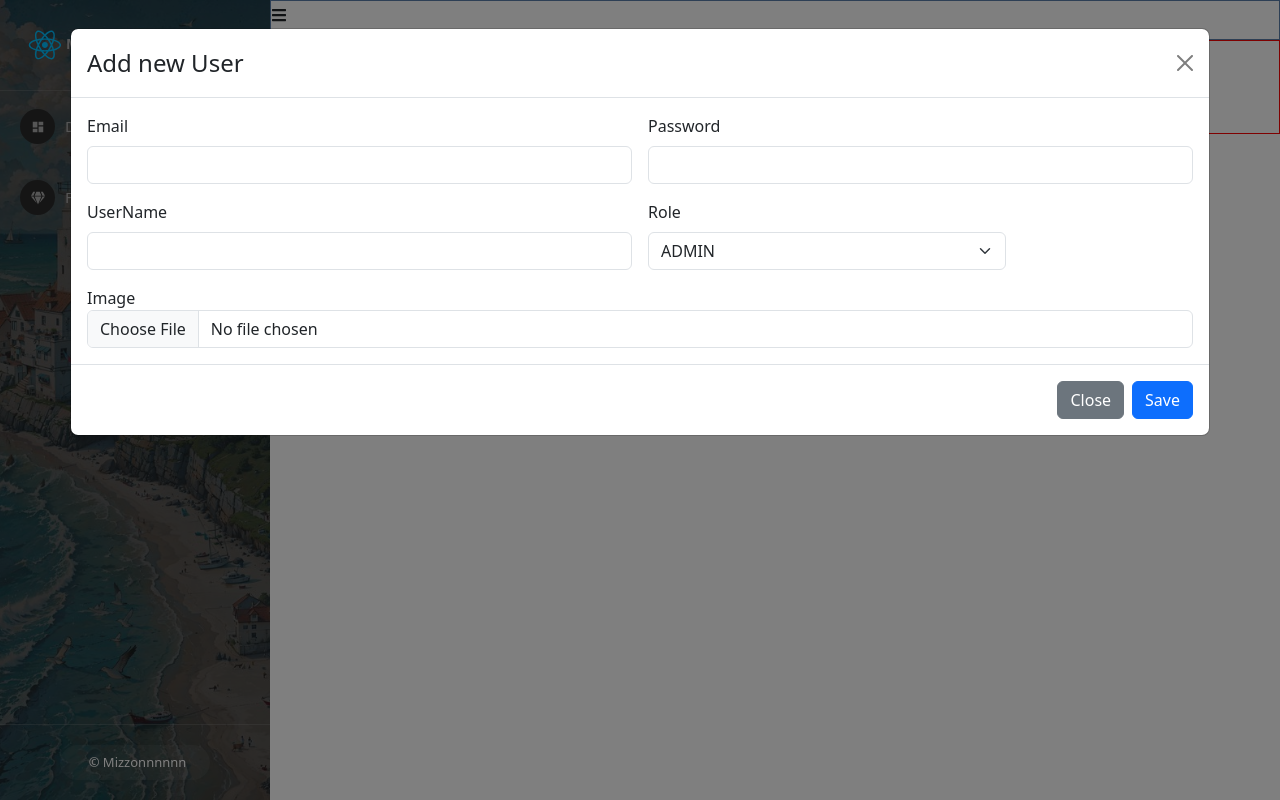
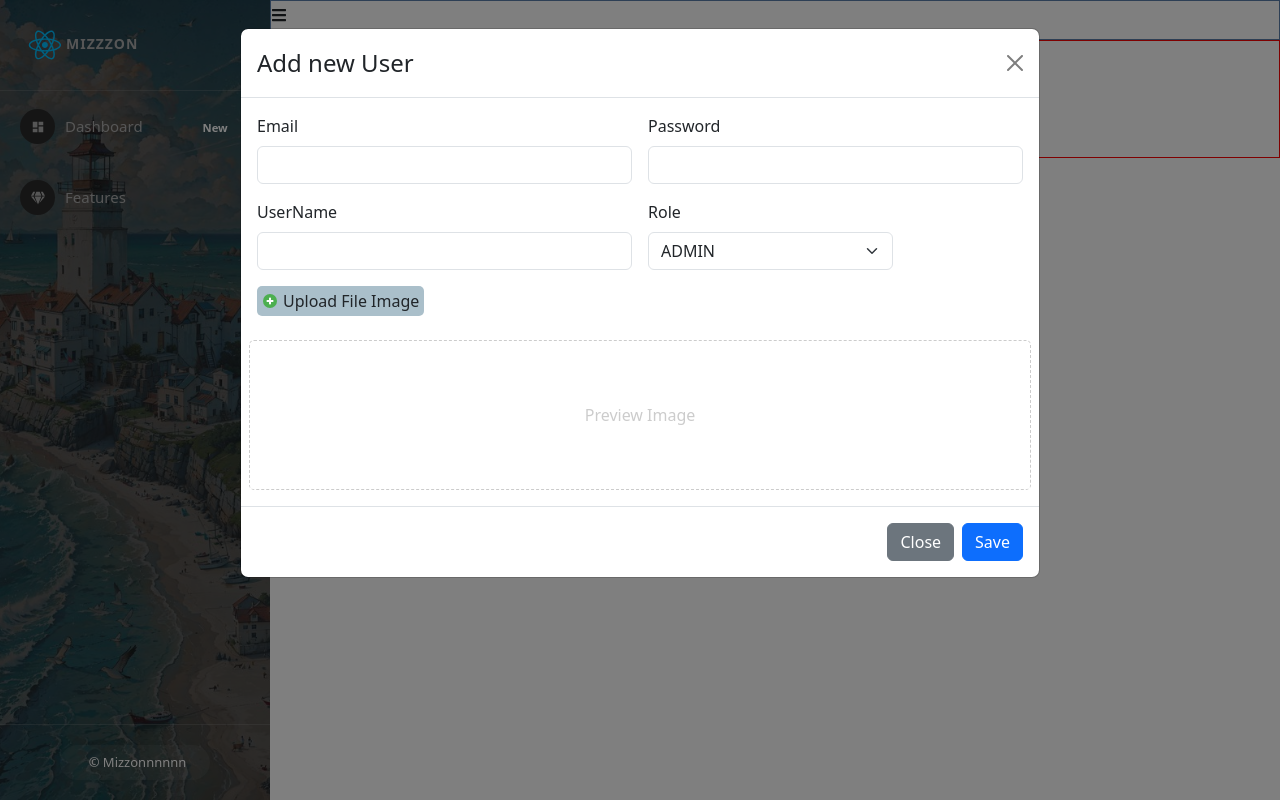
Before and after one commit to Mizzonnnnnn/reactjs-zero, a React (Create React App) app: page /admins/manage-users in a window 1280 px wide. Both pictures are taken after a click on the button "Launch demo modal". Built offline with nearby package versions, Linux system fonts and the light colour scheme.

Commit message:
video 57

```diff
--- a/src/components/Admin/Admin.js
+++ b/src/components/Admin/Admin.js
@@ -3,6 +3,8 @@ import './Admin.scss';
 import { FaBars } from "react-icons/fa";
 import { useState } from "react";
 import { Outlet } from "react-router-dom";
+
+
 const Admin = (props) => {
     const [collapsed, setCollapsed] = useState(false)
     return (
--- a/src/components/Admin/Content/ManageUser.js
+++ b/src/components/Admin/Content/ManageUser.js
@@ -1,21 +1,22 @@
 import ModalCreateUser from "./ModalCreateUser";
-
+import './ManageUser.scss';
 
 const ManageUser = (props) => {
     return (
-        <div classNameName="manage-users-container">
-            <div classNameName="title">
+        <div className="manage-users-container">
+            <div className="title">
                 manage user
             </div>
-            <div classNameName="users-content">
+            <div className="users-content">
                 <div>
                     <button>Add new user</button>
                 </div>
                 <div>
                     table users
-                    <ModalCreateUser />
                 </div>
+                <ModalCreateUser />
             </div>
+
         </div>
     )
 }
--- /dev/null
+++ b/src/components/Admin/Content/ManageUser.scss
@@ -0,0 +1,42 @@
+.manage-users-container {
+    .users-content {
+        .img-preview {
+            border: 1px solid red;
+            // height: 1000px;
+        }
+    }
+}
+
+.modal-add-users {
+    .img-preview {
+        border         : 1px dashed #ccc;
+        height         : 150px;
+        border-radius  : 5px;
+        display        : flex;
+        align-items    : center;
+        justify-content: center;
+        color          : #ccc;
+
+        img {
+            max-width : 100%;
+            max-height: 100%;
+        }
+    }
+
+    .label-upload {
+        display      : flex;
+        align-items  : center;
+        gap          : 5px;
+        width        : fit-content;
+        border       : 1px solid red;
+        border-radius: 5px;
+        background   : rgb(170, 191, 202);
+        border       : none;
+        padding      : 3px 5px;
+        cursor       : pointer;
+
+        &:hover {
+            background-color: rgb(113, 180, 217);
+        }
+    }
+}
--- a/src/components/Admin/Content/ModalCreateUser.js
+++ b/src/components/Admin/Content/ModalCreateUser.js
@@ -1,12 +1,33 @@
 import { useState } from 'react';
 import Button from 'react-bootstrap/Button';
 import Modal from 'react-bootstrap/Modal';
+import { FcPlus } from "react-icons/fc";
+
+import React from 'react';
 
 const ModalCreateUser = () => {
     const [show, setShow] = useState(false);
 
+    const [email, setEmail] = useState("");
+    const [password, setPassword] = useState("");
+    const [username, setUsername] = useState("");
+    const [image, setImage] = useState("");
+    const [role, setRole] = useState("USER");
+    const [previewImage, setPreviewImage] = useState("");
+
     const handleClose = () => setShow(false);
     const handleShow = () => setShow(true);
+
+
+    const handleUpdloadImage = (event) => {
+        if (event.target && event.target && event.target.files[0]) {
+            setPreviewImage(URL.createObjectURL(event.target.files[0]));
+            setImage(event.target.files[0]);
+        } else {
+            // setPreviewImage("");
+        }
+
+    }
 
     return (
         <>
@@ -14,7 +35,12 @@ const ModalCreateUser = () => {
                 Launch demo modal
             </Button>
 
-            <Modal show={show} onHide={handleClose} size='xl' backdrop="static"
+            <Modal
+                show={show}
+                onHide={handleClose}
+                size='lg'
+                backdrop="static"
+                className='modal-add-users'
             >
                 <Modal.Header closeButton>
                     <Modal.Title>Add new User</Modal.Title>
@@ -22,28 +48,48 @@ const ModalCreateUser = () => {
                 <Modal.Body size>
                     {<form className="row g-3">
                         <div className="col-md-6">
-                            <label for="inputEmail4" className="form-label">Email</label>
-                            <input type="email" className="form-control" />
+                            <label className="form-label">Email</label>
+                            <input type="email" className="form-control" value={email}
+                                onChange={(event) => setEmail(event.target.value)}
+                            />
                         </div>
+
                         <div className="col-md-6">
                             <label className="form-label">Password</label>
-                            <input type="password" className="form-control" />
+                            <input type="password" className="form-control" value={password}
+                                onChange={(event) => setPassword(event.target.value)} />
                         </div>
+
                         <div className="col-md-6">
                             <label className="form-label">UserName</label>
-                            <input type="text" className="form-control" />
+                            <input type="text" className="form-control" value={username}
+                                onChange={(event) => setUsername(event.target.value)} />
                         </div>
 
                         <div className="col-md-4">
                             <label className="form-label">Role</label>
-                            <select className="form-select">b
+                            <select className="form-select" onChange={(event) => setRole(event.target.value)}>
                                 <option value="ADMIN">ADMIN</option>
+                                <option value="USER">USER</option>
                             </select>
                         </div>
 
                         <div className='col-md-12'>
-                            <lable className='form-label'>Image</lable>
-                            <input type='file' class="form-control" />
+                            <label htmlFor="fileInput" className='form-label label-upload'>
+                                <FcPlus />Upload File Image
+                            </label>
+                            <input type='file' id='fileInput' hidden
+                                onChange={(event) => handleUpdloadImage(event)}
+                            />
+                        </div>
+
+                        <div className='col-md-12 img-preview'>
+                            {previewImage
+                                ?
+                                <img src={previewImage} />
+                                :
+                                <span>Preview Image</span>
+                            }
                         </div>
                     </form>}
                 </Modal.Body>
```
